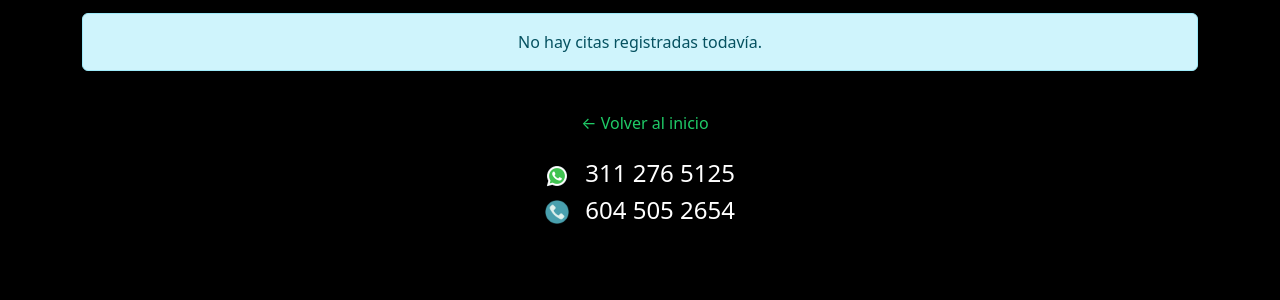
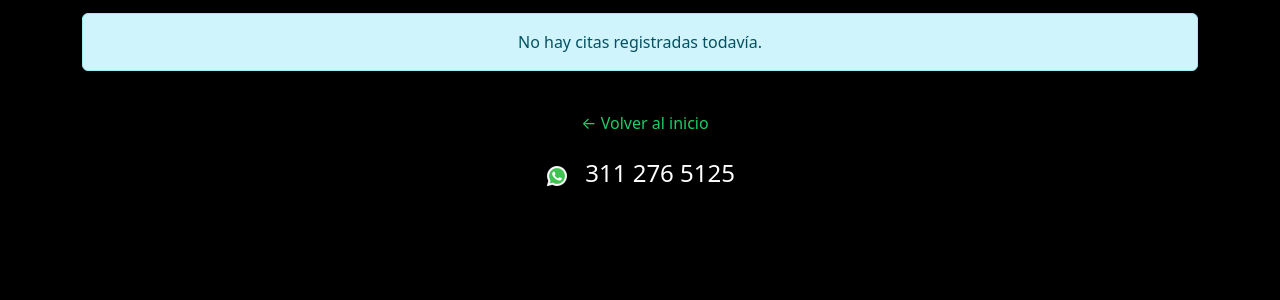
Before and after one commit to blusubz/cosmetologia-spa, a Flask app: page /bookings in a window 1280 px wide. Shown: the part 163-463 px from the top of the page. Run offline with Flask 3, Linux system fonts and the light colour scheme; parts of the project's set-up code (start-up, migrations or seed data) failed here and were passed over.

Commit message:
Update base.html

```diff
--- a/templates/base.html
+++ b/templates/base.html
@@ -34,10 +34,6 @@
                 <img src="{{ url_for('static', filename='images/whatsapp.png') }}" alt="WhatsApp" class="icon">
                 <a href="https://wa.me/573112765125" target="_blank">311 276 5125</a>
                 </h4>
-            <h4>
-                <img src="{{ url_for('static', filename='images/phone.png') }}" alt="Telefono" class="icon">
-                <a href="tel:+576045052654">604 505 2654</a>
-            </h4>
         {% endblock %}
     </footer>
 
```
